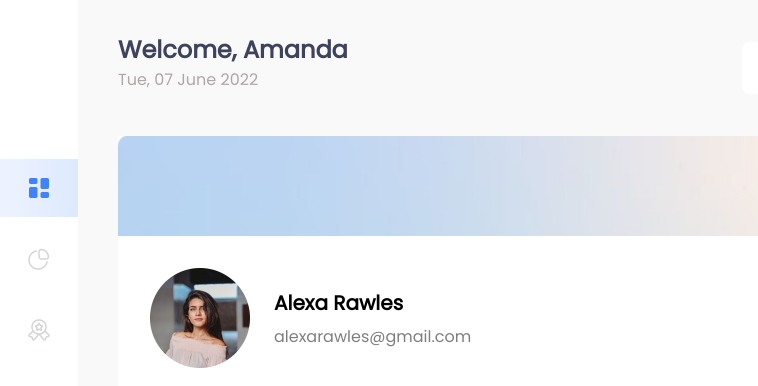
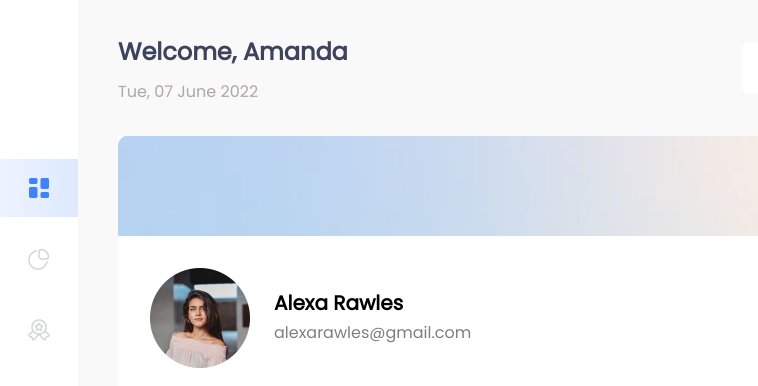
Before and after one commit to Memory-Container/Config-Page, a plain HTML site: page index.html in a window 1280 px wide. Shown: the top 386 px of the page, 0-758 px from the left. Drawn offline with Linux system fonts and the light colour scheme.

Commit message:
Minor Change

```diff
--- a/index.html
+++ b/index.html
@@ -31,9 +31,9 @@
         <div class="main-content">
             <div class="header">
                 <div class="header-left">
-                    <h1 id="Welcome">
+                    <div id="Welcome">
                         Welcome, Amanda
-                    </h1>
+                    </div>
                     <span id="Date">
                         Tue, 07 June 2022
                     </span>
@@ -58,12 +58,12 @@
                         <div class="user">
                             <img src="./assets/Ellipse 11.png" width="100px">
                             <div class="name-email">
-                                <span id="name">
+                                <div id="name">
                                     Alexa Rawles
-                                </span>
-                                <span id="email">
+                                </div>
+                                <div id="email">
                                     alexarawles@gmail.com
-                                </span>
+                                </div>
                             </div>
                         </div>
                         <div id="edit">
--- a/style.css
+++ b/style.css
@@ -55,10 +55,9 @@
     align-items: center;
 }
 .header-left {
-    display: flex;
+    line-height: 40px;
     height: 72px;
     width: 233px;
-    flex-direction: column;
 }
 #Welcome {
     font-size: 24px;
@@ -153,9 +152,7 @@
     font-weight: 400;
 }
 .name-email {
-    display: flex;
-    flex-direction: column;
-    gap: 6px;
+    line-height: 30px;
     height: 60px;
 }
 #name {
```
